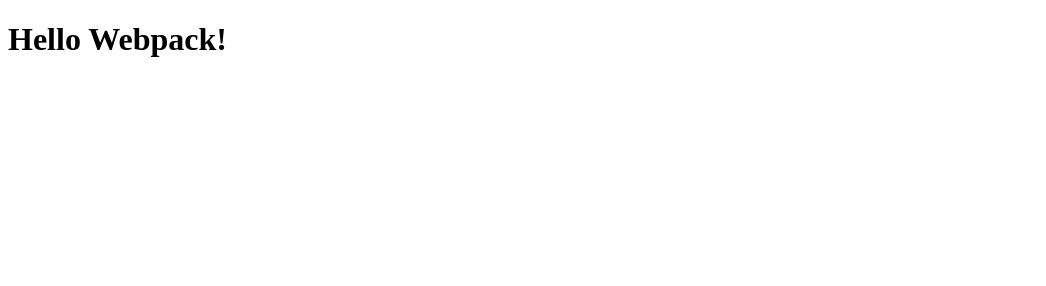
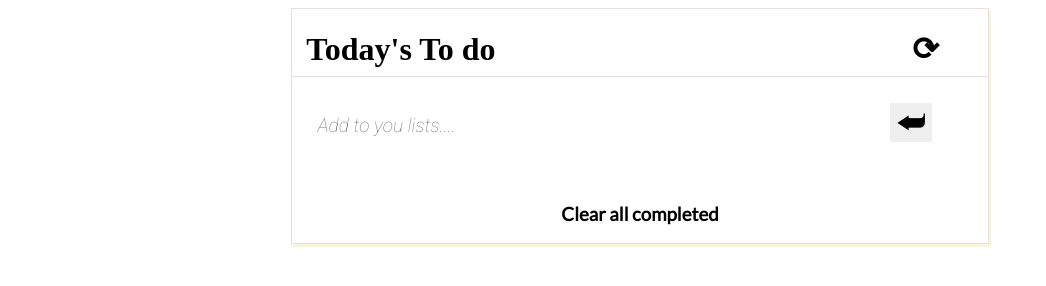
Before and after one commit to micheaol/to-do-list-app, a website built with webpack: page dist/index.html in a window 1280 px wide. Shown: the whole page, without its empty margins (0-1046 px from the left). Built offline with nearby package versions, Linux system fonts and the light colour scheme.

Commit message:
Update index.html

```diff
--- a/dist/index.html
+++ b/dist/index.html
@@ -5,8 +5,19 @@
     <meta http-equiv="X-UA-Compatible" content="IE=edge">
     <meta name="viewport" content="width=device-width, initial-scale=1.0">
     <title>To-do-tasks</title>
-<script defer src="index_bundle.js"></script></head>
+</head>
 <body>
-    <h1>Hello Webpack!</h1>
+    <div id="root">
+        <h1>Today's To do  <span id="reload-icon">&#10227;</span></h1>
+        <form id="add-task-form" >
+            <input type="text" id="enter-tasks" placeholder="Add to you lists...." required>
+            <button type="submit" id="enter-icon">&#11176;</button>
+        </form>
+        <div id="parent-div">
+            <ul id="inner-tasks">
+            </ul>
+        </div>
+          <h3 id="clear-all">Clear all completed</h3>
+    </div>
 </body>
 </html>
```
